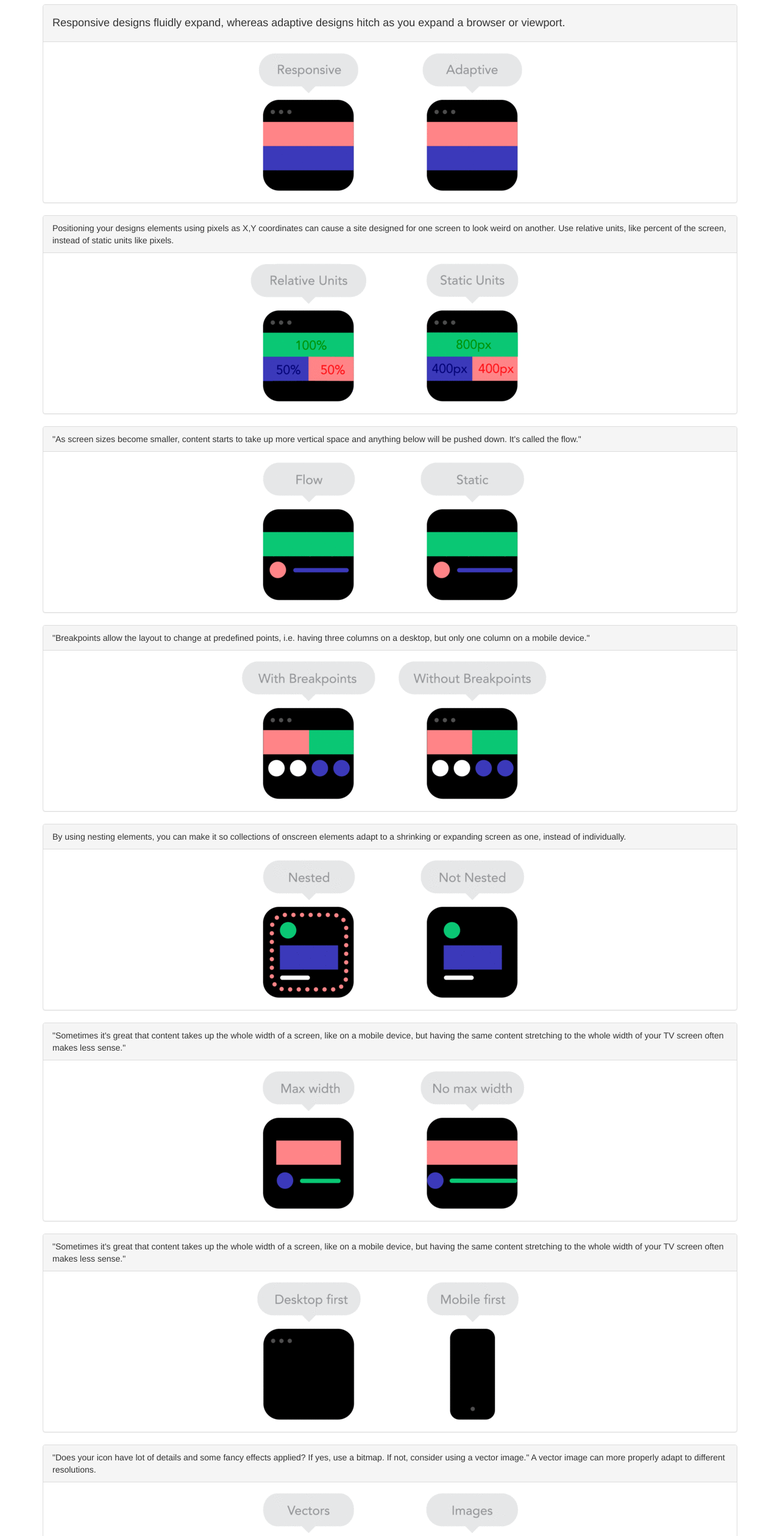
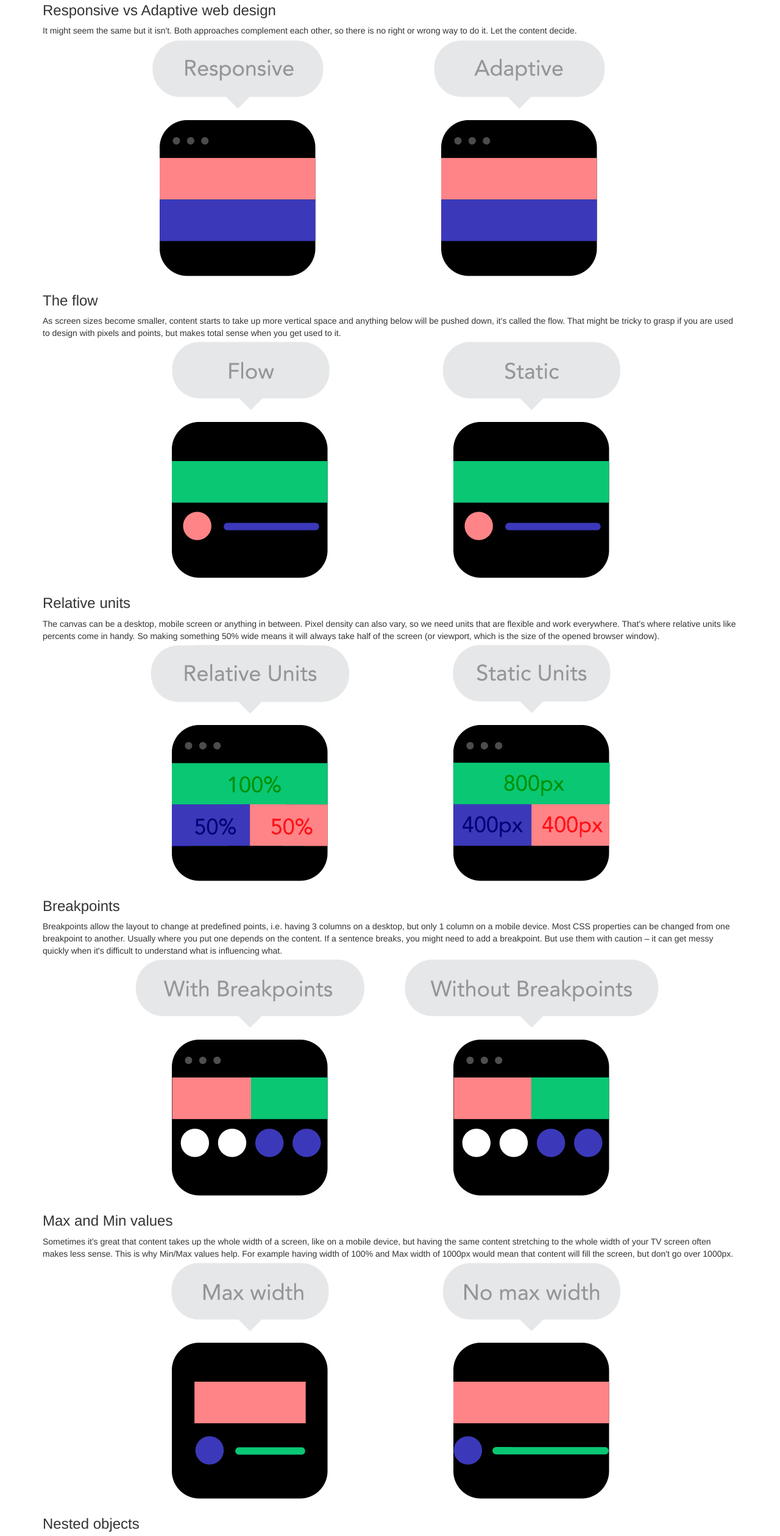
Before and after one commit to pixelsyndicate/ResponsiveExplainedByGifs, a plain HTML site: page index.html in a window 1280 px wide. Shown: the part 76-2595 px from the top of the page at 61% size. Drawn offline with nearby package versions, Linux system fonts and the light colour scheme; files that its build step writes are made by us from their sources.

Commit message:
updates to use original sources of images and commentary.

```diff
--- a/index.html
+++ b/index.html
@@ -23,63 +23,94 @@
 </head>
 
 <body class="container">
-    <h3>9 GIFs that explain responsive design brilliantly <br/><small>The GIFs below show many of the basic principles of responsive designs, with explaining quotes by Froont co-founder Sandijs Ruluks</small></h3>
-    <div class="panel panel-default">
-        <div class="panel-heading"><h4>Responsive designs fluidly expand, whereas adaptive designs hitch as you expand a browser or viewport.</h4></div>
-        <div class="panel-body">
-            <img src="img/3038367-inline-i-1-9-gifs-that-explain-responsive-design-brilliantly-01responsive-vs-adaptive-copy.gif" class="img-responsive center-block" alt="Responsive image" />
-        </div>
-    </div>
 
-    <div class="panel panel-default">
-        <div class="panel-heading">Positioning your designs elements using pixels as X,Y coordinates can cause a site designed for one screen to look weird on another. Use relative units, like percent of the screen, instead of static units like pixels.</div>
-        <div class="panel-body">
-            <img src="img/3038367-inline-i-2-9-gifs-that-explain-responsive-design-brilliantly-02relative-units-vs-static-units-1-copy.gif" class="img-responsive center-block" alt="Responsive image" />
-        </div>
-    </div>
 
-    <div class="panel panel-default">
-        <div class="panel-heading">"As screen sizes become smaller, content starts to take up more vertical space and anything below will be pushed down. It's called the flow."</div>
-        <div class="panel-body">
-            <img src="img/3038367-inline-i-4-9-gifs-that-explain-responsive-design-brilliantly-04flow-vs-static-2-copy.gif" class="img-responsive center-block" alt="Responsive image" />
-        </div>
-    </div>
-    <div class="panel panel-default">
-        <div class="panel-heading">"Breakpoints allow the layout to change at predefined points, i.e. having three columns on a desktop, but only one column on a mobile device."</div>
-        <div class="panel-body">
-            <img src="img/3038367-inline-i-3-9-gifs-that-explain-responsive-design-brilliantly-03with-breakpoints-vs-without-breakpoints-1-co.gif" class="img-responsive center-block" alt="Responsive image" />
-        </div>
-    </div>
-    <div class="panel panel-default">
-        <div class="panel-heading">By using nesting elements, you can make it so collections of onscreen elements adapt to a shrinking or expanding screen as one, instead of individually.</div>
-        <div class="panel-body">
-            <img src="img/3038367-inline-i-5-9-gifs-that-explain-responsive-design-brilliantly-05nested-vs-not-nested-1-copy.gif" class="img-responsive center-block" alt="Responsive image" />
-        </div>
-    </div>
-    <div class="panel panel-default">
-        <div class="panel-heading">"Sometimes it's great that content takes up the whole width of a screen, like on a mobile device, but having the same content stretching to the whole width of your TV screen often makes less sense."</div>
-        <div class="panel-body">
-            <img src="img/3038367-inline-i-7-9-gifs-that-explain-responsive-design-brilliantly-07max-width-vx-no-max-width-1-copy.gif" class="img-responsive center-block" alt="Responsive image" />
-        </div>
-    </div>
-    <div class="panel panel-default">
-        <div class="panel-heading">"Sometimes it's great that content takes up the whole width of a screen, like on a mobile device, but having the same content stretching to the whole width of your TV screen often makes less sense."</div>
-        <div class="panel-body">
-            <img src="img/3038367-inline-i-8-9-gifs-that-explain-responsive-design-brilliantly-08desktop-first-vs-mobile-first-3-copy.gif" class="img-responsive center-block" alt="Responsive image" />
-        </div>
-    </div>
-    <div class="panel panel-default">
-        <div class="panel-heading">"Does your icon have lot of details and some fancy effects applied? If yes, use a bitmap. If not, consider using a vector image." A vector image can more properly adapt to different resolutions.</div>
-        <div class="panel-body">
-            <img src="img/3038367-inline-i-9-9-gifs-that-explain-responsive-design-brilliantly-09vectors-vs-images-1-copy.gif" class="img-responsive center-block" alt="Responsive image" />
-        </div>
+
+
+
+
+    <article class="article_typesome" role="article" itemtype="http://schema.org/Article" itemscope="">
+
+        <header class="postheader_typesome">
+
+
+            <h1 class="posttitle_typesome" itemprop="headline">9 basic principles of responsive web design</h1>
+
+        </header>
+
+        <div class="postcontent_typesome" itemprop="articleBody">
+
+
+            <h3 id="responsivevsadaptivewebdesign">Responsive vs Adaptive web design</h3>
+
+            <p>It might seem the same but it isn't. Both approaches complement each other, so there is no right or wrong way to do it. Let the content decide.
+                <br>
+                <img class="img-responsive block-center" alt="" src="img/01_Responsive-vs-Adaptive.gif">
+            </p>
+
+            <h3 id="theflow">The flow</h3>
+
+            <p>As screen sizes become smaller, content starts to take up more vertical space and anything below will be pushed down, it's called the flow. That might be tricky to grasp if you are used to design with pixels and points, but makes total sense when you get used to it.
+                <br>
+                <img class="img-responsive center-block" alt="What is responsive and adaptive web design" src="img/04_Flow-vs-Static-2.gif">
+            </p>
+
+            <h3 id="relativeunits">Relative units</h3>
+
+            <p>The canvas can be a desktop, mobile screen or anything in between. Pixel density can also vary, so we need units that are flexible and work everywhere. That's where relative units like percents come in handy. So making something 50% wide means it will always take half of the screen (or viewport, which is the size of the opened browser window).
+                <br>
+                <img class="img-responsive center-block" alt="Relative units in CSS" src="img/02_Relative-Units-vs-Static-Units-1.gif">
+            </p>
+
+            <h3 id="breakpoints">Breakpoints</h3>
+
+            <p>Breakpoints allow the layout to change at predefined points, i.e. having 3 columns on a desktop, but only 1 column on a mobile device. Most CSS properties can be changed from one breakpoint to another. Usually where you put one depends on the content. If a sentence breaks, you might need to add a breakpoint. But use them with caution – it can get messy quickly when it's difficult to understand what is influencing what.
+                <br>
+                <img class="img-responsive center-block" alt="Breakpoints in the responsive web design" src="img/03_With-Breakpoints-vs-Without-Breakpoints-1.gif">
+            </p>
+
+            <h3 id="maxandminvalues">Max and Min values</h3>
+
+            <p>Sometimes it's great that content takes up the whole width of a screen, like on a mobile device, but having the same content stretching to the whole width of your TV screen often makes less sense. This is why Min/Max values help. For example having width of 100% and Max width of 1000px would mean that content will fill the screen, but don't go over 1000px.
+                <br>
+                <img class="img-responsive center-block" alt="Min and max widths in CSS" src="img/07_Max-width-vx-No-max-width-1.gif">
+            </p>
+
+            <h3 id="nestedobjects">Nested objects</h3>
+
+            <p>Remember the relative position? Having a lot of elements depending on each other would be difficult to control, therefore wrapping elements in a container keeps it way more understandable, clean and tidy. This is where static units like pixels can help. They are useful for content that you don't want to scale, like logos and buttons.
+                <br>
+                <img class="img-responsive center-block" alt="Nested objects" src="img/05_Nested-vs-Not-Nested-1.gif">
+            </p>
+
+            <h3 id="mobileordesktopfirst">Mobile or Desktop first</h3>
+
+            <p>Technically there isn't much of a difference if a project is started from a smaller screen to a bigger (mobile first) or vice versa (desktop first). Yet it adds extra limitations and helps you make decisions if you start with mobile first. Often people start from both ends at once, so really, go and see what works better for you.
+                <br>
+                <img class="img-responsive center-block" alt="Mobile or desktop first" src="img/08_Desktop-first-vs-Mobile-first-3.gif">
+            </p>
+
+            <h3 id="webfontsvssystemfonts">Webfonts vs System fonts</h3>
+
+            <p>Wanna have a cool looking Futura or Didot on your website? Use webfonts! Although they will look stunning, remember that each will be downloaded and the more you'll have, the longer it will take to load the page. System fonts on the other hand are lightning fast, except when the user doesn't have it locally, it will fall back to a default font.
+                <br>
+                <img class="img-responsive center-block" alt="Webfonts vs System fonts" src="img/06_System-fonts-vs-Webfonts-1.gif">
+            </p>
+
+            <h3 id="bitmapimagesvsvectors">Bitmap images vs Vectors</h3>
+
+            <p>Does your icon have lot of details and some fancy effects applied? If yes, use a bitmap. If not, consider using a vector image. For bitmaps use a jpg, png or a gif, for vectors the best choice would be a SVG or an icon font. Each has some benefits and some drawbacks. However keep in mind the size -- no pictures should go online without optimization. Vectors on the other hand often are tiny, but some older browsers won't support it. Also, if it has lots of curves, it might be heavier than a bitmap, so choose wisely.
+                <br>
+                <img class="img-responsive center-block" alt="Bitmap images vs vectors" src="img/09_Vectors-vs-Images-1.gif">
+            </p>
         </div>
 
 
+    </article>
+</body>
 <!-- jQuery (necessary for Bootstrap's JavaScript plugins) -->
 <script src="https://ajax.googleapis.com/ajax/libs/jquery/1.11.2/jquery.min.js"></script>
 <!-- Include all compiled plugins (below), or include individual files as needed -->
 <script src="js/bootstrap.min.js"></script>
-</body>
 
 </html>
```
Also changed, not shown: img/01_Responsive-vs-Adaptive.gif (added), img/02_Relative-Units-vs-Static-Units-1.gif (added), img/03_With-Breakpoints-vs-Without-Breakpoints-1.gif (added), img/04_Flow-vs-Static-2.gif (added), img/05_Nested-vs-Not-Nested-1.gif (added), img/06_System-fonts-vs-Webfonts-1.gif (added), img/07_Max-width-vx-No-max-width-1.gif (added), img/08_Desktop-first-vs-Mobile-first-3.gif (added), img/09_Vectors-vs-Images-1.gif (added). Lines whose indentation alone changed are shown as unchanged.
